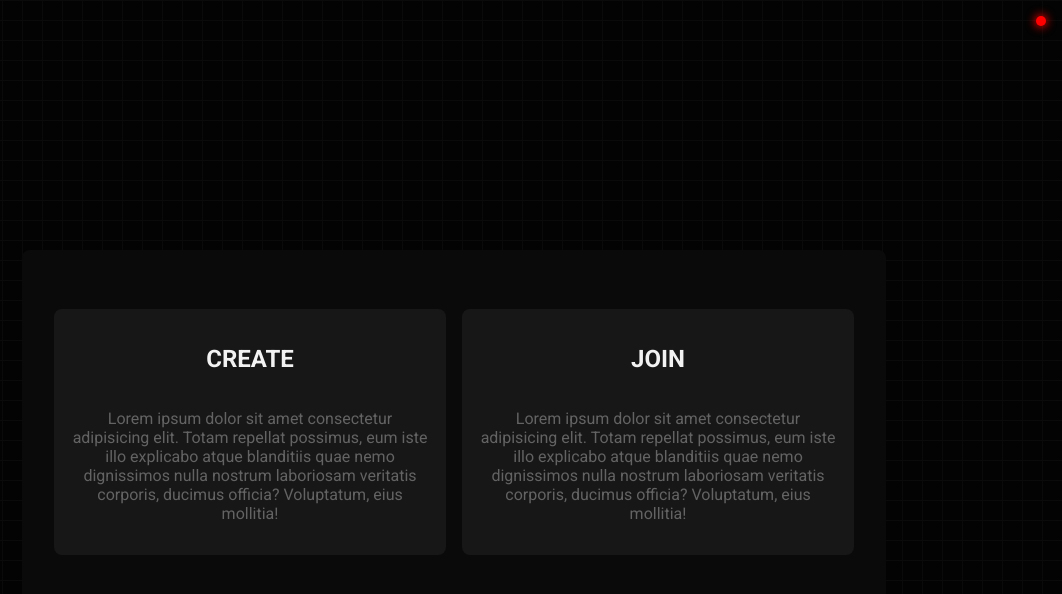
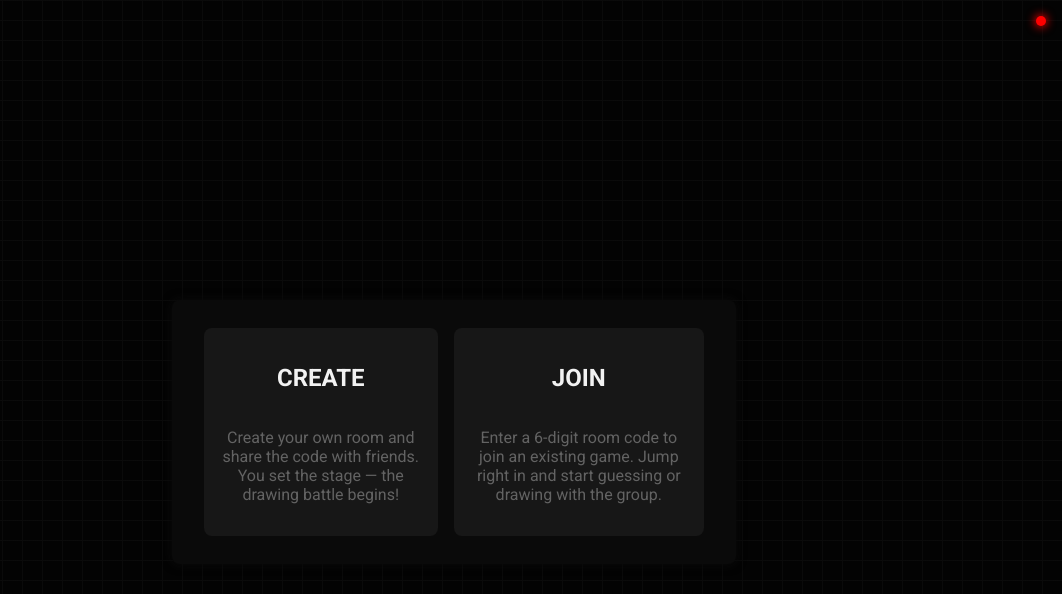
Before and after one commit to PsydoV2/SkribbleX, a React (Vite) app in the folder SkribbleX-FrontEnd/: page / in a window 1280 px wide. Shown: the top 594 px of the page, without its empty margins (218-1280 px from the left). Built offline with nearby package versions, Linux system fonts and the light colour scheme; no server answers.

Commit message:
Update SelectMenu text and refine CSS styles for improved UI

```diff
--- a/SkribbleX-FrontEnd/src/components/SelectMenu.tsx
+++ b/SkribbleX-FrontEnd/src/components/SelectMenu.tsx
@@ -4,19 +4,15 @@ export default function SelectMenu() {
       <div className="smLeftCon smCon">
         <h2>CREATE</h2>
         <p>
-          Lorem ipsum dolor sit amet consectetur adipisicing elit. Totam
-          repellat possimus, eum iste illo explicabo atque blanditiis quae nemo
-          dignissimos nulla nostrum laboriosam veritatis corporis, ducimus
-          officia? Voluptatum, eius mollitia!
+          Create your own room and share the code with friends. You set the
+          stage — the drawing battle begins!
         </p>
       </div>
       <div className="smRightCon smCon">
         <h2>JOIN</h2>
         <p>
-          Lorem ipsum dolor sit amet consectetur adipisicing elit. Totam
-          repellat possimus, eum iste illo explicabo atque blanditiis quae nemo
-          dignissimos nulla nostrum laboriosam veritatis corporis, ducimus
-          officia? Voluptatum, eius mollitia!
+          Enter a 6-digit room code to join an existing game. Jump right in and
+          start guessing or drawing with the group.
         </p>
       </div>
     </div>
--- a/SkribbleX-FrontEnd/src/index.css
+++ b/SkribbleX-FrontEnd/src/index.css
@@ -1,21 +1,4 @@
 @import url("https://fonts.googleapis.com/css2?family=Roboto:ital,wght@0,100..900;1,100..900&display=swap");
-
-:root {
-  --bg-dark: hsl(0 0% 90%);
-  --bg: hsl(300 0% 95%);
-  --bg-light: hsl(300 50% 100%);
-  --text: hsl(300 0% 4%);
-  --text-muted: hsl(0 0% 28%);
-  --highlight: hsl(300 50% 100%);
-  --border: hsl(NaN 0% 50%);
-  --border-muted: hsl(340 0% 62%);
-  --primary: hsl(357 44% 32%);
-  --secondary: hsl(183 100% 9%);
-  --danger: hsl(9 21% 41%);
-  --warning: hsl(52 23% 34%);
-  --success: hsl(147 19% 36%);
-  --info: hsl(217 22% 41%);
-}
 
 :root {
   --bg-dark: hsl(336 0% 1%);
@@ -26,7 +9,7 @@
   --highlight: hsl(330 0% 39%);
   --border: hsl(0 0% 28%);
   --border-muted: hsl(300 0% 18%);
-  --primary: hsl(0 66% 75%);
+  --primary: hsl(48, 100%, 51%);
   --secondary: hsl(183 52% 57%);
   --danger: hsl(9 26% 64%);
   --warning: hsl(52 19% 57%);
@@ -109,15 +92,17 @@ body {
   position: absolute;
   top: 50%;
   left: 50%;
-  margin-top: -150px;
-  margin-left: -400px;
-  width: 800px;
-  height: 300px;
+  margin-top: -100px;
+  margin-left: -250px;
+  width: 500px;
+  height: 200px;
 
   display: flex;
   gap: 1rem;
   justify-content: center;
   align-items: center;
+
+  box-shadow: 0px 0px 10px 1px var(--bg);
 }
 
 .smCon {
@@ -132,6 +117,8 @@ body {
   text-align: center;
 
   cursor: pointer;
+
+  transition: 0.1s ease-in-out 0s;
 }
 
 .smCon p {
@@ -139,5 +126,7 @@ body {
 }
 
 .smCon:hover {
-  background-color: var(--border-muted);
+  /* background-color: var(--border-muted); */
+  box-shadow: 0px 0px 10px 2px var(--primary);
+  outline: 1px solid var(--primary);
 }
```
